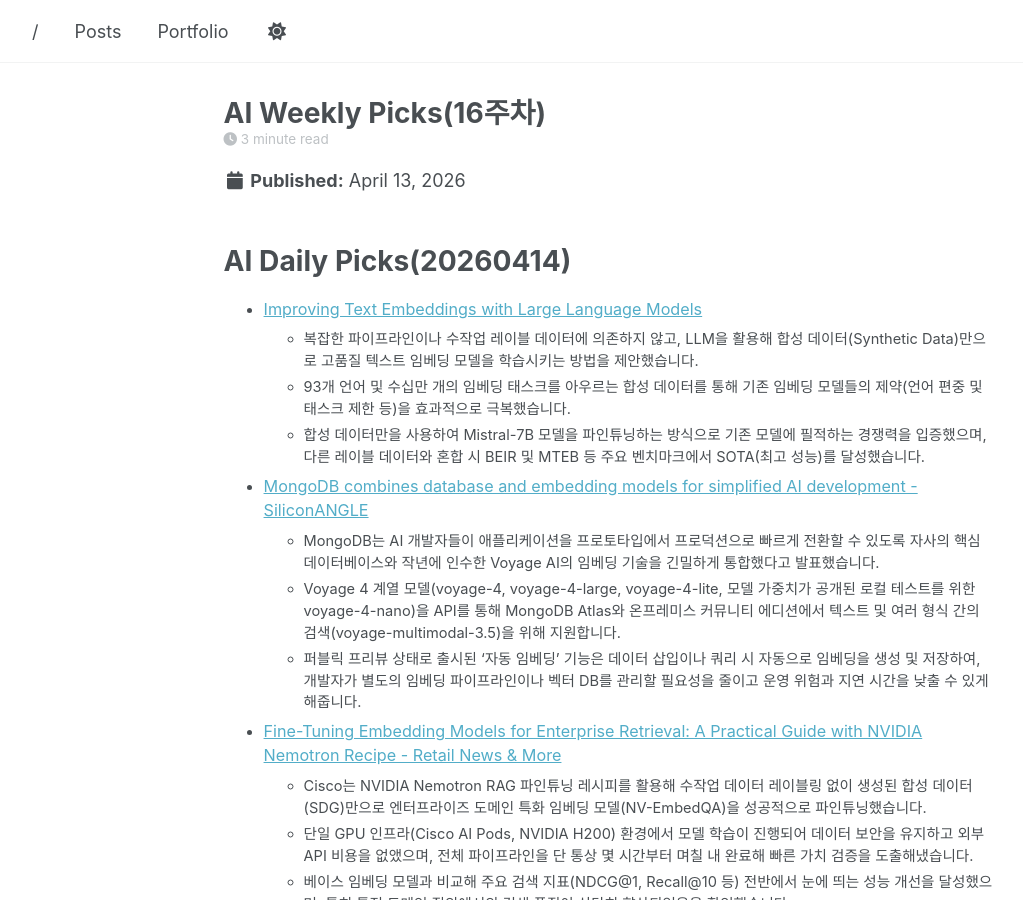
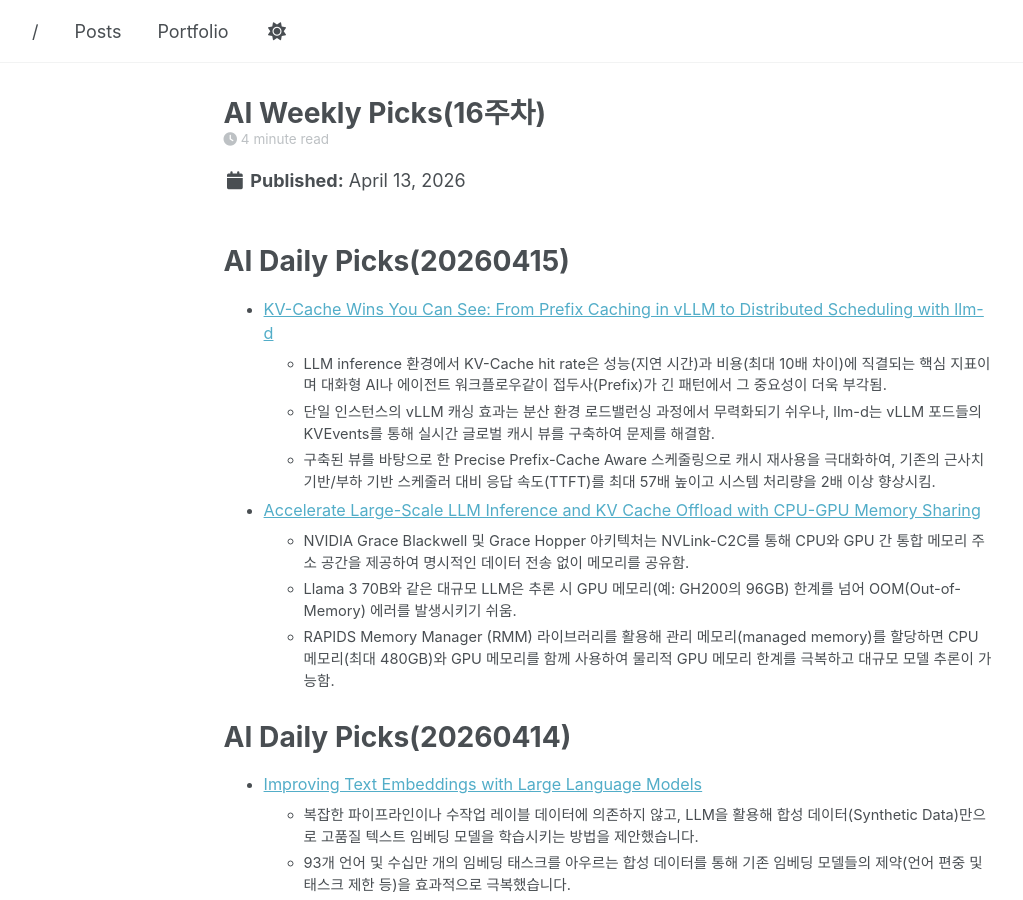
Before and after one commit to parameterfreak/parameterfreak.github.io, a Jekyll site: the page built from _posts/2026-04-13-ai-weekly-picks.md, in a window 1280 px wide and 900 px high. Shown: the whole window, without its empty margins (58-1081 px from the left). Built offline with Jekyll 4.4.1, drawn with Linux system fonts in a browser that asks for light colours; a script that is not in the unit is left out.

Commit message:
Add AI Daily Picks for April 15, 2026
Added AI Daily Picks for April 15, 2026, including articles on KV-Cache and large-scale LLM inference.

```diff
--- a/_posts/2026-04-13-ai-weekly-picks.md
+++ b/_posts/2026-04-13-ai-weekly-picks.md
@@ -9,6 +9,18 @@
   - News
   - Reference
 ---
+
+# AI Daily Picks(20260415)
+
+* [KV-Cache Wins You Can See: From Prefix Caching in vLLM to Distributed Scheduling with llm-d](https://llm-d.ai/blog/kvcache-wins-you-can-see)
+  * LLM inference 환경에서 KV-Cache hit rate은 성능(지연 시간)과 비용(최대 10배 차이)에 직결되는 핵심 지표이며 대화형 AI나 에이전트 워크플로우같이 접두사(Prefix)가 긴 패턴에서 그 중요성이 더욱 부각됨.
+  * 단일 인스턴스의 vLLM 캐싱 효과는 분산 환경 로드밸런싱 과정에서 무력화되기 쉬우나, llm-d는 vLLM 포드들의 KVEvents를 통해 실시간 글로벌 캐시 뷰를 구축하여 문제를 해결함.
+  * 구축된 뷰를 바탕으로 한 Precise Prefix-Cache Aware 스케줄링으로 캐시 재사용을 극대화하여, 기존의 근사치 기반/부하 기반 스케줄러 대비 응답 속도(TTFT)를 최대 57배 높이고 시스템 처리량을 2배 이상 향상시킴.
+* [Accelerate Large-Scale LLM Inference and KV Cache Offload with CPU-GPU Memory Sharing](https://developer.nvidia.com/blog/accelerate-large-scale-llm-inference-and-kv-cache-offload-with-cpu-gpu-memory-sharing)
+  * NVIDIA Grace Blackwell 및 Grace Hopper 아키텍처는 NVLink-C2C를 통해 CPU와 GPU 간 통합 메모리 주소 공간을 제공하여 명시적인 데이터 전송 없이 메모리를 공유함.
+  * Llama 3 70B와 같은 대규모 LLM은 추론 시 GPU 메모리(예: GH200의 96GB) 한계를 넘어 OOM(Out-of-Memory) 에러를 발생시키기 쉬움.
+  * RAPIDS Memory Manager (RMM) 라이브러리를 활용해 관리 메모리(managed memory)를 할당하면 CPU 메모리(최대 480GB)와 GPU 메모리를 함께 사용하여 물리적 GPU 메모리 한계를 극복하고 대규모 모델 추론이 가능함.
+
 
 # AI Daily Picks(20260414)
 
```
